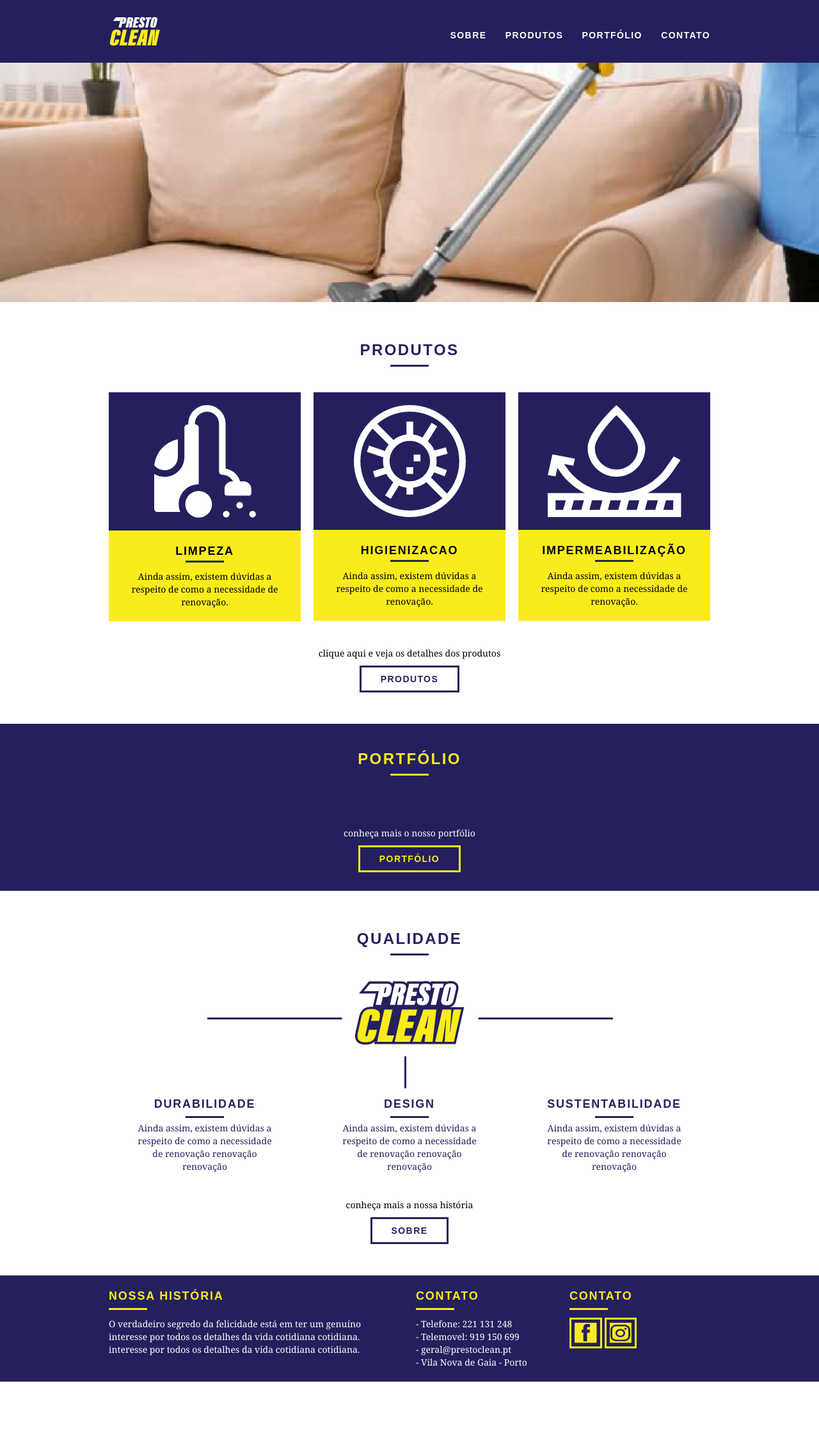
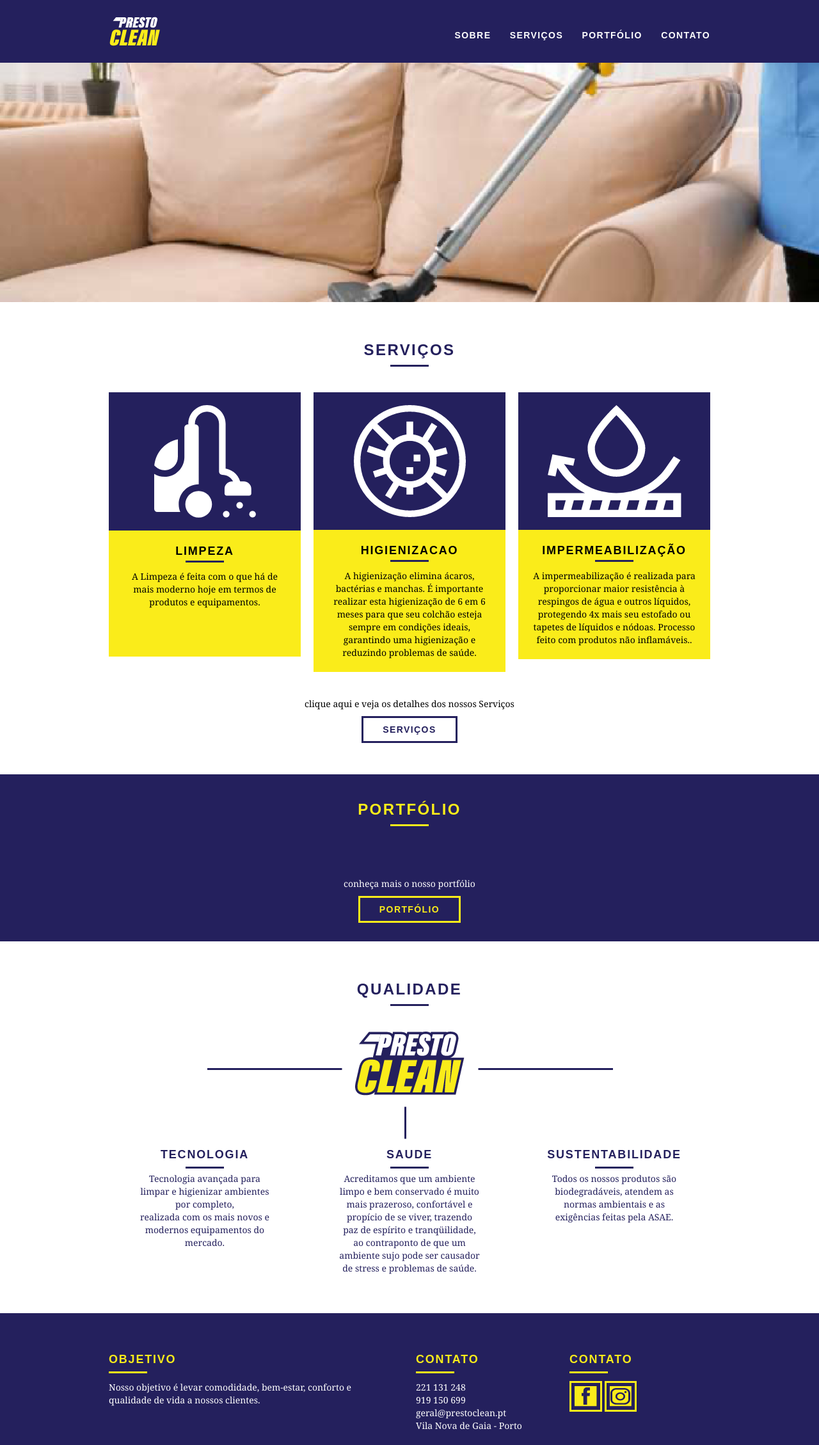
Before and after one commit to wbrunovieira/PrestoCleanWebsite, a PHP site: page / in a window 1280 px wide. Shown: the whole page at 64% size. Before the commit the page ends 2159 px from the top, so only its background shows below. Run offline with PHP 8.4, Linux system fonts and the light colour scheme.

Commit message:
changed texts in pages index, contato,produtos, and sobre

```diff
--- a/web/css/style.css
+++ b/web/css/style.css
@@ -391,6 +391,10 @@ img {
 	display: block;
 	padding: 5px;
 }
+.footer{
+	padding-top: 60px;
+	width: 100%;
+}
 
 .footer_redes ul li a:hover {
 	border-color: #fff;
--- a/web/index.html
+++ b/web/index.html
@@ -29,7 +29,7 @@
             <nav class="grid-12 header_menu">
                 <ul>
                     <li><a href="sobre.html">Sobre</a></li>
-                    <li><a href="produtos.html">Produtos</a></li>
+                    <li><a href="produtos.html">Serviços</a></li>
                     <li><a href="portfolio.html">Portfólio</a></li>
                     <li><a href="contato.html">Contato</a></li>
                 </ul>
@@ -45,12 +45,12 @@
                 <p>“Quando o seu ambiente esta limpo agente se sente feliz, motivado e saudável.”</p>
                 <cite>Lailah Gifty Akita</cite>
             </blockquote>
-            <a data-anime="1200" href="produtos.html" class="btn">Orçamento</a>
+
         </div>
     </section>
 
     <section class="produtos container">
-        <h2 class="subtitulo">Produtos</h2>
+        <h2 class="subtitulo">Serviços</h2>
         <ul class="produtos_lista">
 
             <li class="grid-1-3">
@@ -58,7 +58,10 @@
                     <img src="img/vacuum-cleaner.png" alt="Presto Clean Limpeza">
                 </div>
                 <h3>Limpeza</h3>
-                <p>Ainda assim, existem dúvidas a respeito de como a necessidade de renovação.</p>
+                <p>A Limpeza é feita com o que há de mais moderno hoje em termos de produtos e equipamentos.</p>
+                <br>
+                <br>
+                <br>
             </li>
 
             <li class="grid-1-3">
@@ -66,7 +69,9 @@
                     <img src="img/no-virus.png" alt="Presto Clean Higienizacao">
                 </div>
                 <h3>Higienizacao</h3>
-                <p>Ainda assim, existem dúvidas a respeito de como a necessidade de renovação.</p>
+                <p>A higienização elimina ácaros, bactérias e manchas.
+
+                    É importante realizar esta higienização de 6 em 6 meses para que seu colchão esteja sempre em condições ideais, garantindo uma higienização e reduzindo problemas de saúde.</p>
             </li>
 
             <li class="grid-1-3">
@@ -74,14 +79,14 @@
                     <img src="img/waterproof.png" alt="Presto Clean Higienizacao">
                 </div>
                 <h3>Impermeabilização</h3>
-                <p>Ainda assim, existem dúvidas a respeito de como a necessidade de renovação.</p>
+                <p>A impermeabilização é realizada para proporcionar maior resistência à respingos de água e outros líquidos, protegendo 4x mais seu estofado ou tapetes de líquidos e nódoas. Processo feito com produtos não inflamáveis..</p>
             </li>
 
         </ul>
 
         <div class="call">
-            <p>clique aqui e veja os detalhes dos produtos</p>
-            <a href="produtos.html" class="btn btn-preto">Produtos</a>
+            <p>clique aqui e veja os detalhes dos nossos Serviços</p>
+            <a href="produtos.html" class="btn btn-preto">Serviços</a>
         </div>
 
     </section>
@@ -103,25 +108,28 @@
 
     <section class="qualidade container">
         <h2 class="subtitulo">Qualidade</h2>
-        <img src="img/logoprestoQualidade.png" alt="Bikcraft">
+        <img src="img/logoprestoQualidade.png" alt="Presto Clean">
         <ul class="qualidade_lista">
             <li class="grid-1-3">
-                <h3>Durabilidade</h3>
-                <p>Ainda assim, existem dúvidas a respeito de como a necessidade de renovação renovação renovação</p>
+                <h3>Tecnologia</h3>
+                <p>Tecnologia avançada para limpar e higienizar ambientes por completo,</p>
+
+
+                <p> realizada com os mais novos e modernos equipamentos do mercado.</p>
+
+
             </li>
             <li class="grid-1-3">
-                <h3>Design</h3>
-                <p>Ainda assim, existem dúvidas a respeito de como a necessidade de renovação renovação renovação</p>
+                <h3>Saude</h3>
+                <p>Acreditamos que um ambiente limpo e bem conservado é muito mais prazeroso, confortável e propício de se viver, trazendo paz de espírito e tranqüilidade, ao contraponto de que um ambiente sujo pode ser causador de stress e problemas de saúde.</p>
             </li>
             <li class="grid-1-3">
                 <h3>Sustentabilidade</h3>
-                <p>Ainda assim, existem dúvidas a respeito de como a necessidade de renovação renovação renovação</p>
+                <p> Todos os nossos produtos são biodegradáveis, atendem as normas ambientais e as exigências feitas pela ASAE.</p>
+
+
             </li>
         </ul>
-        <div class="call">
-            <p>conheça mais a nossa história</p>
-            <a href="sobre.html" class="btn btn-preto">Sobre</a>
-        </div>
     </section>
 
     <footer>
@@ -129,17 +137,17 @@
             <div class="container">
 
                 <div class="grid-8 footer_historia">
-                    <h3>Nossa História</h3>
-                    <p>O verdadeiro segredo da felicidade está em ter um genuíno interesse por todos os detalhes da vida cotidiana cotidiana. interesse por todos os detalhes da vida cotidiana cotidiana.</p>
+                    <h3>Objetivo</h3>
+                    <p> <p>Nosso objetivo é levar comodidade, bem-estar, conforto e qualidade de vida a nossos  clientes.</p>
                 </div>
 
                 <div class="grid-4 footer_contato">
                     <h3>Contato</h3>
                     <ul>
-                        <li>- Telefone: 221 131 248</li>
-                        <li>- Telemovel: 919 150 699</li>
-                        <li>- geral@prestoclean.pt</li>
-                        <li>- Vila Nova de Gaia - Porto</li>
+                        <li>221 131 248</li>
+                        <li>919 150 699</li>
+                        <li>geral@prestoclean.pt</li>
+                        <li>Vila Nova de Gaia - Porto</li>
                     </ul>
                 </div>
 
```
Also changed, not shown: web/contato.html (+8 -7 lines), web/portfolio.html (+36 -11 lines), web/produtos.html (+11 -9 lines), web/sobre.html (+41 -14 lines), web/img/seloAnvisa.png (added), 1 other file.
